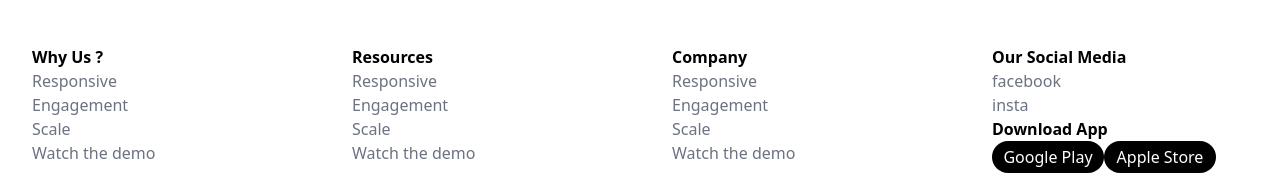
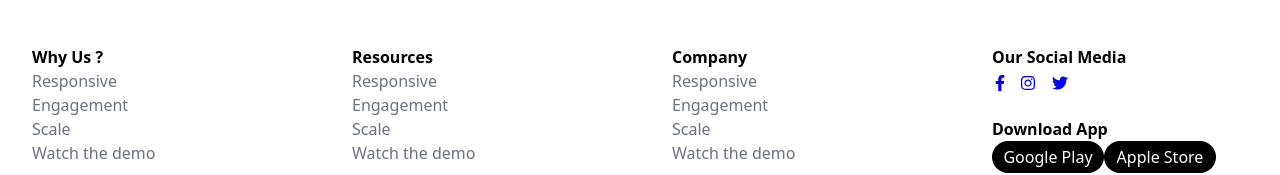
Before and after one commit to Krikor-Greg-Markarian/the-restaurants, a React (Create React App) app: page / in a window 1280 px wide. Shown: the part 2487-2662 px from the top of the page. Built offline with nearby package versions, Linux system fonts and the light colour scheme.

Commit message:
added social media icons

```diff
--- a/src/components/Footer.js
+++ b/src/components/Footer.js
@@ -1,4 +1,6 @@
 import React from "react";
+import { FaFacebookF, FaInstagram, FaTwitter } from "react-icons/fa";
+import { IconContext } from "react-icons/lib";
 
 function Footer(props) {
   return (
@@ -92,23 +94,24 @@ function Footer(props) {
               Our Social Media
             </a>
           </li>
-          <li>
-            <a href="#" className="text-gray-500  ">
-              facebook
-            </a>
-          </li>
-          <li>
-            <a href="#" className="text-gray-500 mt-6  ">
-              insta
-            </a>
-          </li>
-          <li>
+
+          <IconContext.Provider value={{ color: "blue" }}>
+            <li>
+              <a href="#">
+                <FaFacebookF className="inline" />
+                <FaInstagram className="inline ml-3" />
+                <FaTwitter className="inline ml-4" />
+              </a>
+            </li>
+          </IconContext.Provider>
+
+          <li className="mt-6">
             <a href="#" className="text-black mt-6 font-bold">
               Download App
             </a>
           </li>
           <li>
-            <div className = "grid grid-cols-2 mr-8">
+            <div className="grid grid-cols-2 mr-8">
               <button className="bg-black text-white rounded-full px-2 py-1 inline-block">
                 Google Play
               </button>
```
